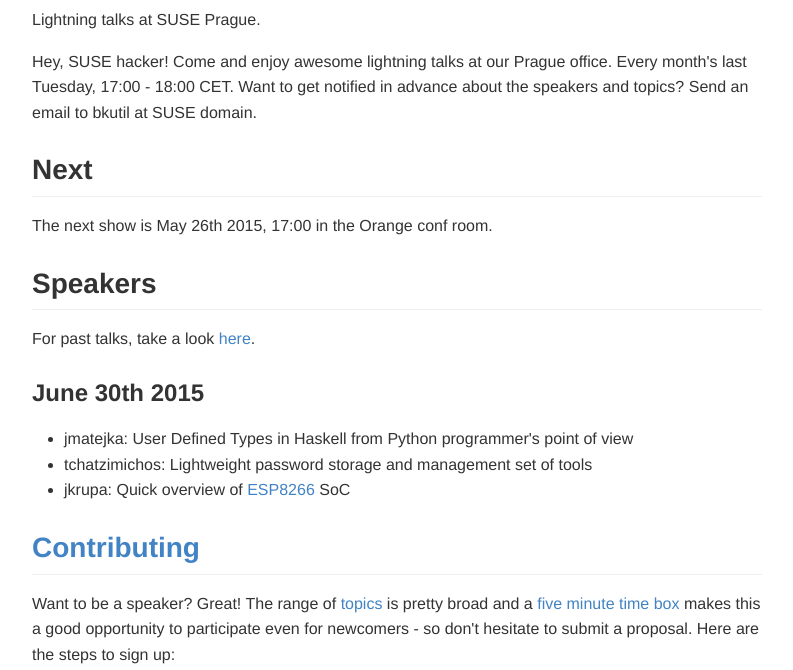
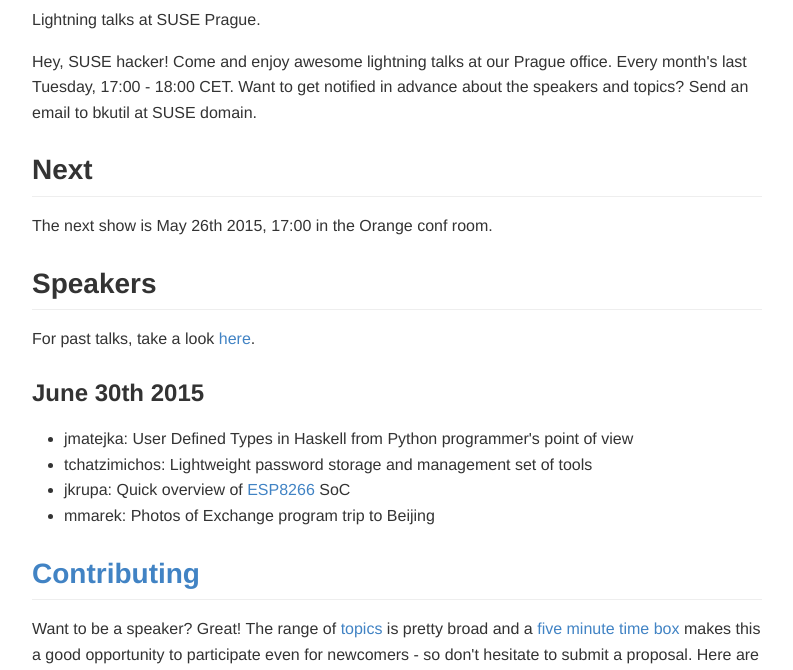
Before and after one commit to Plnt/lightning-lizards, a plain HTML site: page index.html in a window 1280 px wide. Shown: the part 130-800 px from the top of the page, without its empty margins (243-1036 px from the left). Drawn offline with Linux system fonts and the light colour scheme.

Commit message:
Photos of Exchange program trip to Beijing

```diff
--- a/index.html
+++ b/index.html
@@ -23,6 +23,7 @@ about the speakers and topics? Send an email to bkutil at SUSE domain.</p>
           point of view</li>
 <li>tchatzimichos: Lightweight password storage and management set of tools</li>
 <li>jkrupa: Quick overview of <a href="https://github.com/esp8266/esp8266-wiki/wiki">ESP8266</a> SoC</li>
+<li>mmarek: Photos of Exchange program trip to Beijing</li>
 </ul>
 
 <h2><a name="contributing">Contributing</a></h2>
```
Also changed, not shown: 1 other file.
